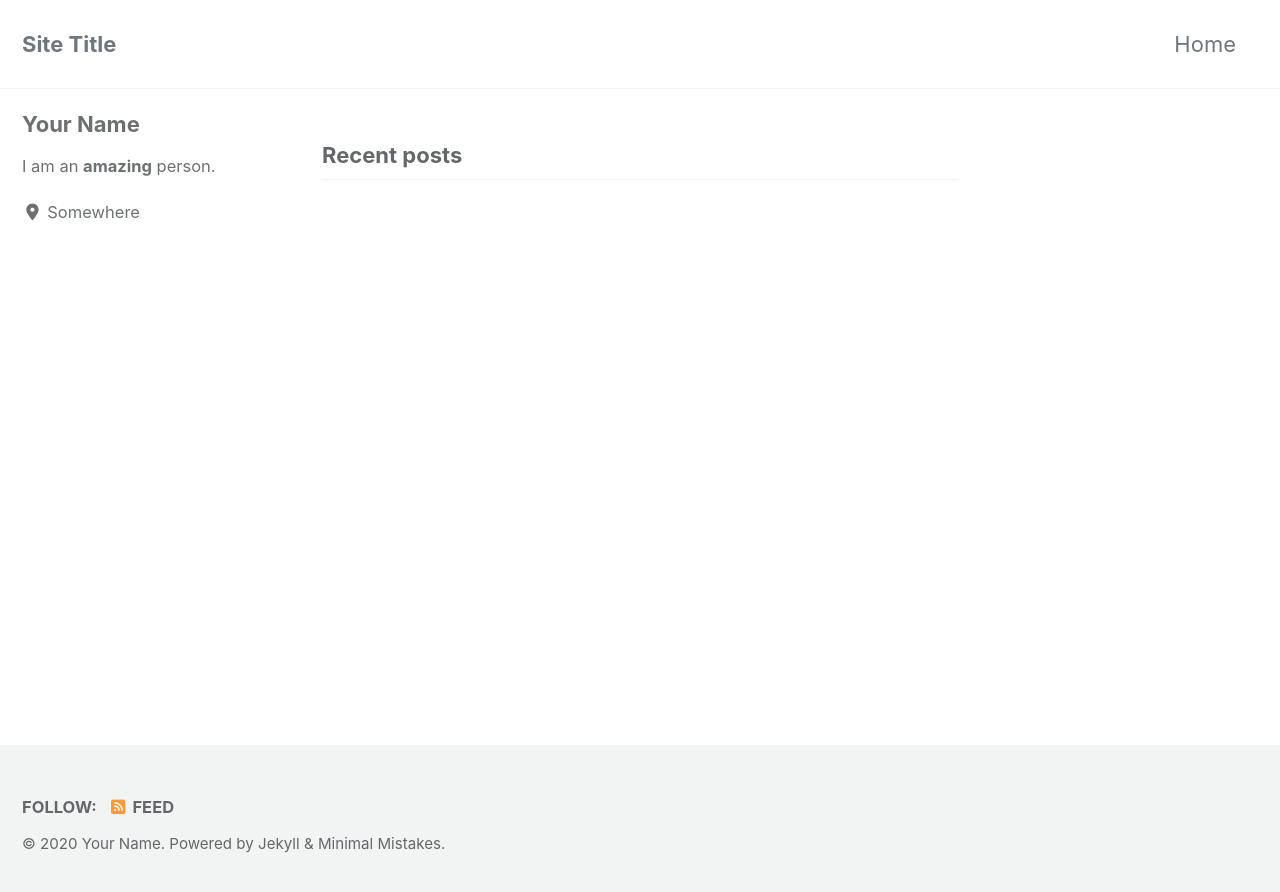
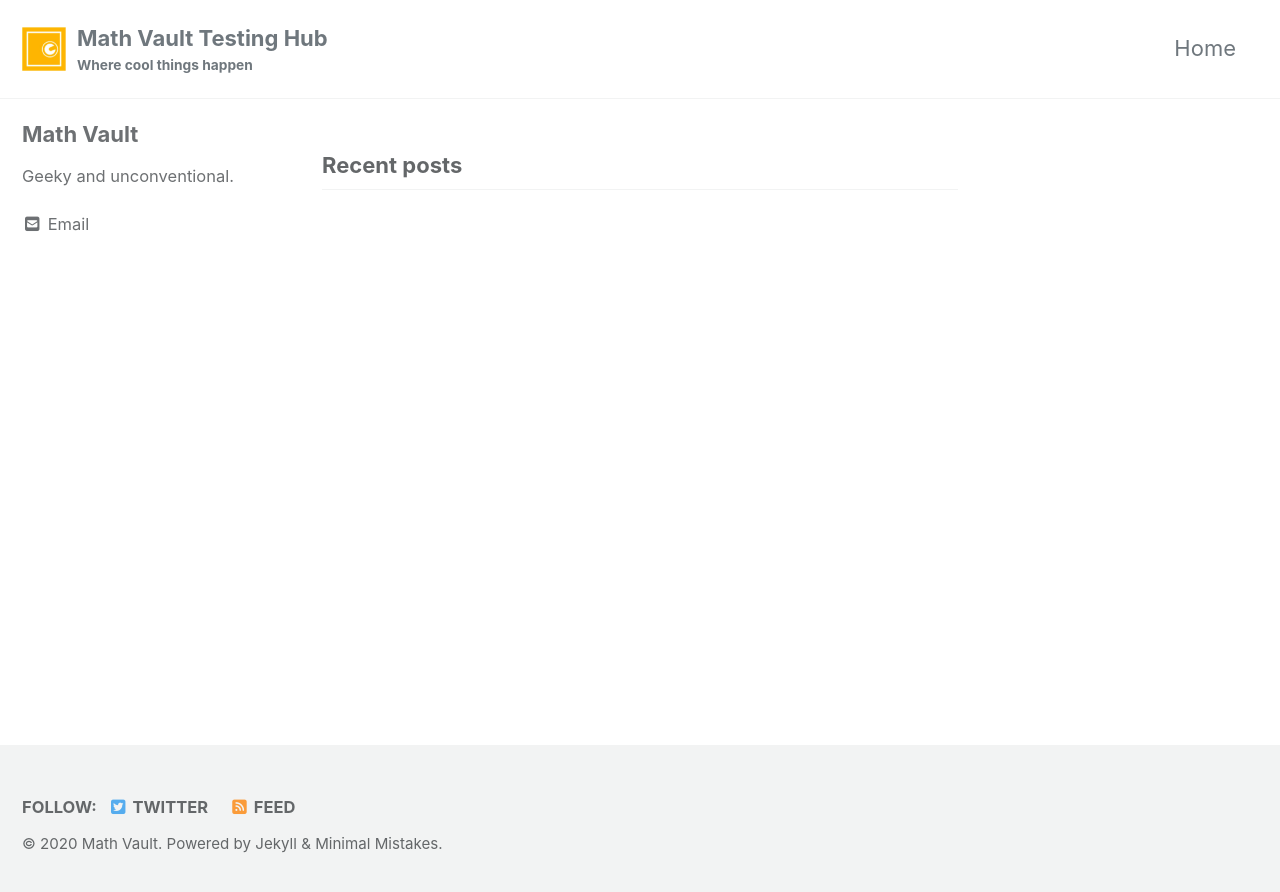
Before and after one commit to mathvault/mathvault.github.io, a Jekyll site: the page built from index.html, in a window 1280 px wide. Shown: the top 892 px of the page. Built offline with Jekyll 4.4.1, drawn with Linux system fonts in a browser that asks for light colours; cached includes are drawn as plain includes; nearby versions of some CDN libraries; the list of posts is cut into pages by our own code.

Commit message:
Update _config.yml

```diff
--- a/_config.yml
+++ b/_config.yml
@@ -16,18 +16,18 @@ minimal_mistakes_skin    : "default" # "air", "aqua", "contrast", "dark", "dirt"
 
 # Site Settings
 locale                   : "en-US"
-title                    : "Site Title"
+title                    : "Math Vault Testing Hub"
 title_separator          : "-"
-subtitle                 : # site tagline that appears below site title in masthead
-name                     : "Your Name"
-description              : "An amazing website."
-url                      : # the base hostname & protocol for your site e.g. "https://mmistakes.github.io"
+subtitle                 : Where cool things happen
+name                     : "Math Vault"
+description              : "Your unusual digital publisher of higher mathematics."
+url                      : hub.mathvault.ca
 baseurl                  : # the subpath of your site, e.g. "/blog"
 repository               : # GitHub username/repo-name e.g. "mmistakes/minimal-mistakes"
 teaser                   : # path of fallback teaser image, e.g. "/assets/images/500x300.png"
-logo                     : # path of logo image to display in the masthead, e.g. "/assets/images/88x88.png"
+logo                     : /siteicon.png
 masthead_title           : # overrides the website title displayed in the masthead, use " " for no title
-# breadcrumbs            : false # true, false (default)
+# breadcrumbs            : true
 words_per_minute         : 200
 comments:
   provider               : # false (default), "disqus", "discourse", "facebook", "staticman", "staticman_v2", "utterances", "custom"
@@ -70,7 +70,7 @@ naver_site_verification  :
 
 # Social Sharing
 twitter:
-  username               :
+  username               : mathvault
 facebook:
   username               :
   app_id                 :
@@ -79,7 +79,7 @@ og_image                 : # Open Graph/Twitter default site image
 # For specifying social profiles
 # - https://developers.google.com/structured-data/customize/social-profiles
 social:
-  type                   : # Person or Organization (defaults to Person)
+  type                   : Organisation
   name                   : # If the user or organization name differs from the site's name
   links: # An array of links to social media profiles
 
@@ -93,11 +93,11 @@ analytics:
 
 # Site Author
 author:
-  name             : "Your Name"
+  name             : "Math Vault"
   avatar           : # path of avatar image, e.g. "/assets/images/bio-photo.jpg"
-  bio              : "I am an **amazing** person."
-  location         : "Somewhere"
-  email            :
+  bio              : "Geeky and unconventional."
+  location         :
+  email            : info@mathvault.ca
   links:
     - label: "Email"
       icon: "fas fa-fw fa-envelope-square"
@@ -123,7 +123,7 @@ footer:
   links:
     - label: "Twitter"
       icon: "fab fa-fw fa-twitter-square"
-      # url:
+      url: https://twitter.com/mathvault
     - label: "Facebook"
       icon: "fab fa-fw fa-facebook-square"
       # url:
```
